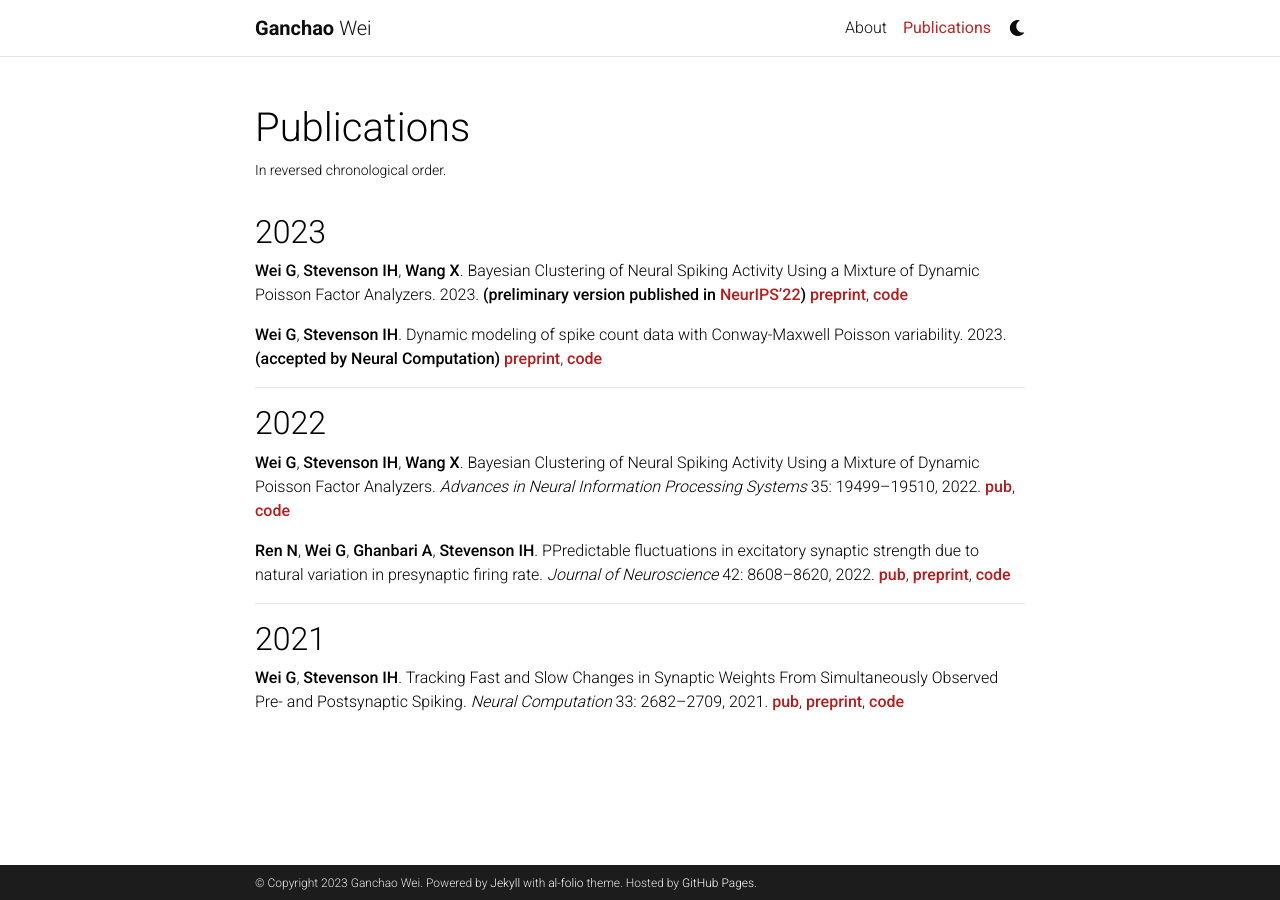
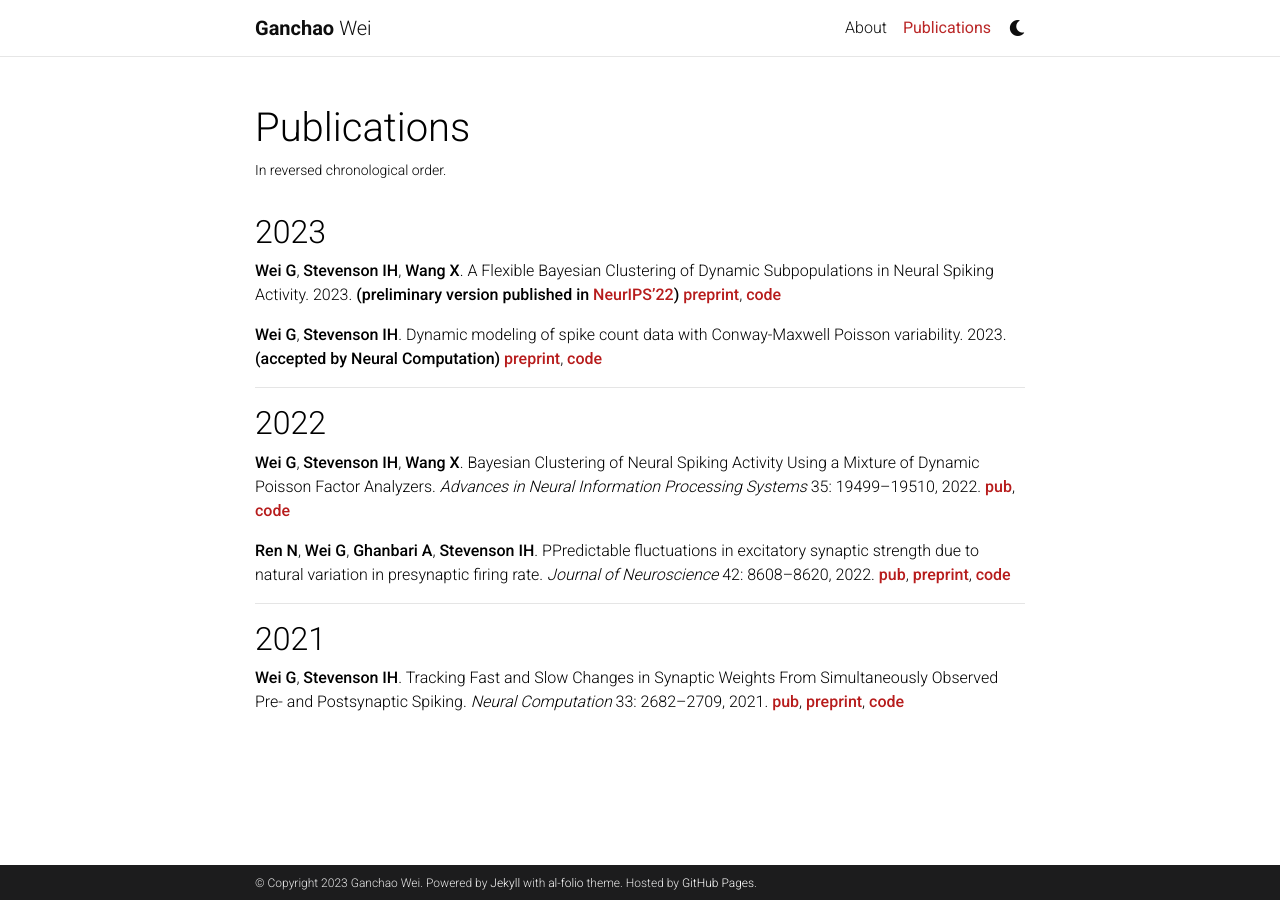
Before and after one commit to weigcdsb/weigcdsb.github.io, a Jekyll site: the page built from _pages/publications.md, in a window 1280 px wide. Built offline with Jekyll 4.4.1, drawn with Linux system fonts in a browser that asks for light colours; comment, search, counter and statistics services are not loaded; a style sheet for code colours, icons or effects is not loaded.

Commit message:
Update publications.md

```diff
--- a/_pages/publications.md
+++ b/_pages/publications.md
@@ -8,7 +8,7 @@ nav_order: 1
 ---
 
 ## 2023
-**Wei G**, **Stevenson IH**, **Wang X**. Bayesian Clustering of Neural Spiking Activity Using a Mixture of Dynamic Poisson Factor Analyzers. 2023. **(preliminary version published in [NeurIPS'22](https://proceedings.neurips.cc/paper_files/paper/2022/hash/7b39f4512a2e3899edcc59c7501f3cd4-Abstract-Conference.html))** **[preprint](https://arxiv.org/abs/2205.10639)**, **[code](https://github.com/weigcdsb/MFM_DPFA_clean)**
+**Wei G**, **Stevenson IH**, **Wang X**. A Flexible Bayesian Clustering of Dynamic Subpopulations in Neural Spiking Activity. 2023. **(preliminary version published in [NeurIPS'22](https://proceedings.neurips.cc/paper_files/paper/2022/hash/7b39f4512a2e3899edcc59c7501f3cd4-Abstract-Conference.html))** **[preprint](https://arxiv.org/abs/2205.10639)**, **[code](https://github.com/weigcdsb/MFM_DPFA_clean)**
 
 **Wei G**, **Stevenson IH**. Dynamic modeling of spike count data with Conway-Maxwell Poisson variability. 2023. **(accepted by Neural Computation)** **[preprint](https://arxiv.org/abs/2205.00507)**, **[code](https://github.com/weigcdsb/COM_POISSON)**
 
```
